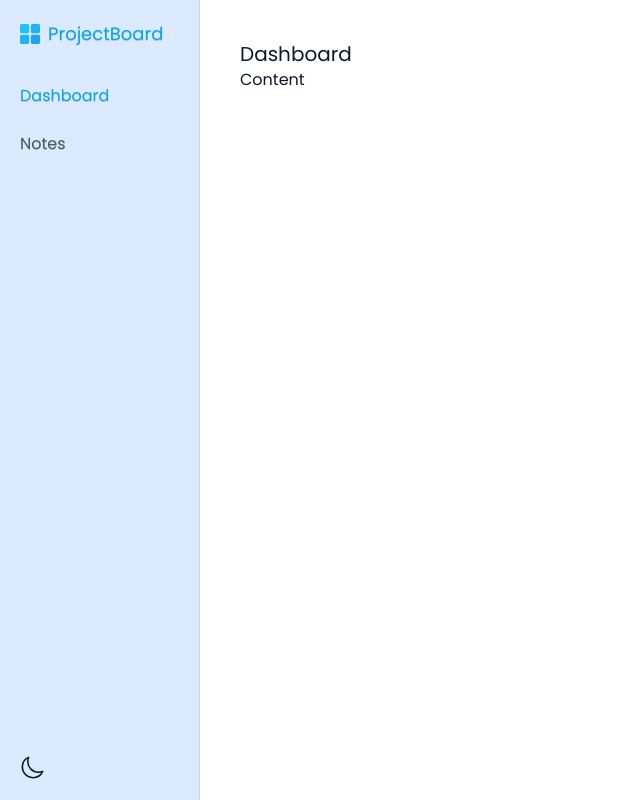
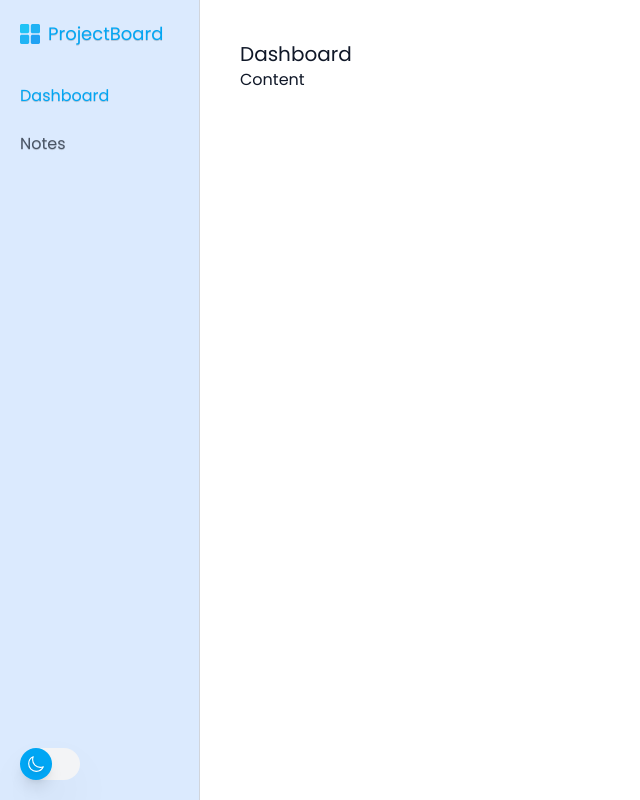
Before and after one commit to viviantangdev/projectboard, a React (Vite) app: page /dashboard in a window 1280 px wide. Shown: the whole page, without its empty margins (0-640 px from the left). Built offline with nearby package versions, Linux system fonts and the light colour scheme.

Commit message:
ThemeToggle styling

```diff
--- a/src/index.css
+++ b/src/index.css
@@ -54,13 +54,30 @@ body {
   &:hover {
     @apply text-sky-400;
   }
-    @variant dark {
+  @variant dark {
     @apply text-gray-500;
   }
-
 }
 
 .navlinkActive {
   @apply text-sky-500;
+}
 
+.themeToggle {
+  @apply relative w-15 h-8 rounded-full
+  bg-gray-100 shadow-2xl
+  cursor-pointer transition-smooth;
+  &:focus {
+    @apply outline-none ring-2 ring-blue-500;
+  }
+  @variant dark {
+    @apply bg-gray-600;
+  }
 }
+
+.slidingKnob {
+  @apply absolute top-0 h-8 w-8 rounded-full
+   bg-sky-500 shadow-lg
+    flex items-center justify-center
+    transition-smooth;
+}
--- a/src/shared/components/ThemeToggle.tsx
+++ b/src/shared/components/ThemeToggle.tsx
@@ -5,13 +5,31 @@ const ThemeToggle = () => {
   const { theme, toggleTheme } = useTheme();
 
   return (
-    <button
-      type="button"
+    <div
       onClick={toggleTheme}
-      aria-label="Toggle theme"
+      className='themeToggle'
+      role='switch'
+      aria-checked={theme === 'dark'}
+      aria-label='Toggle theme'
+      tabIndex={0}
     >
-      {theme === "dark" ? <IoSunnyOutline size={25}/> : <IoMoonOutline size={25} />}
-    </button>
+      {/* Sliding Knob */}
+      <div
+        className={`
+          slidingKnob
+          ${theme === 'dark' ? 'translate-x-7' : 'translate-x-0'}
+        `}
+      >
+        {theme === 'dark' ? (
+          <IoSunnyOutline
+            size={18}
+            className='text-white drop-shadow-sm'
+          />
+        ) : (
+          <IoMoonOutline size={18} className='text-white drop-shadow-sm' />
+        )}
+      </div>
+    </div>
   );
 };
 
```
